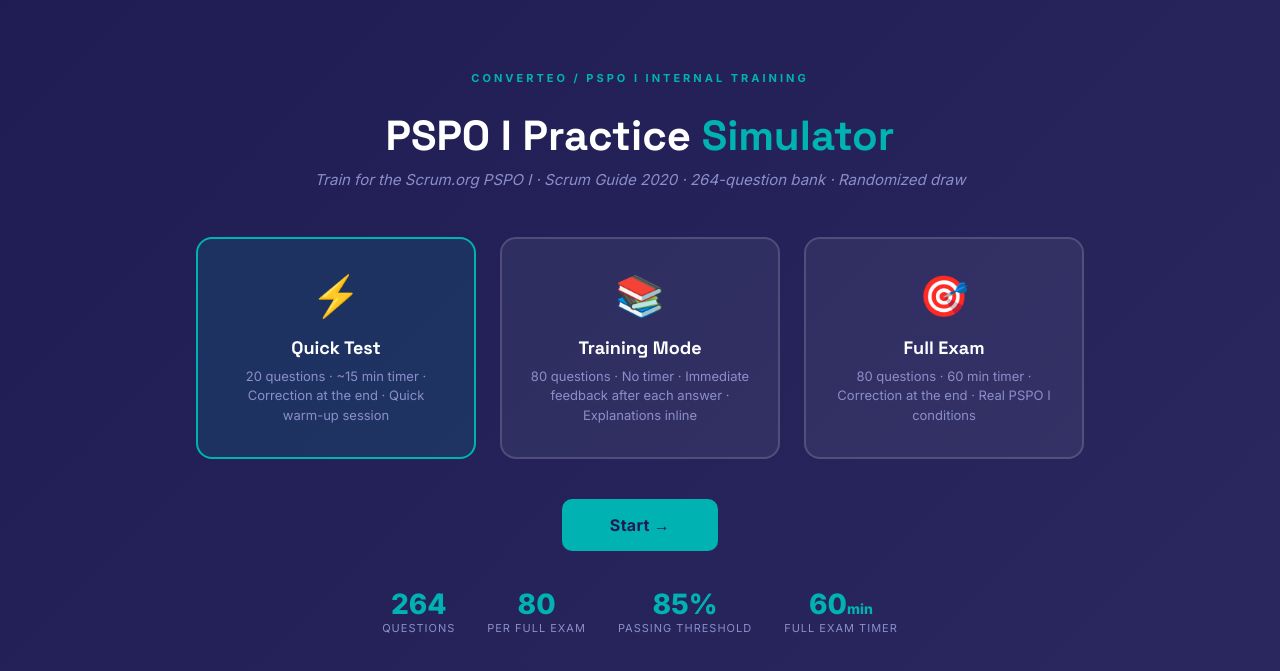
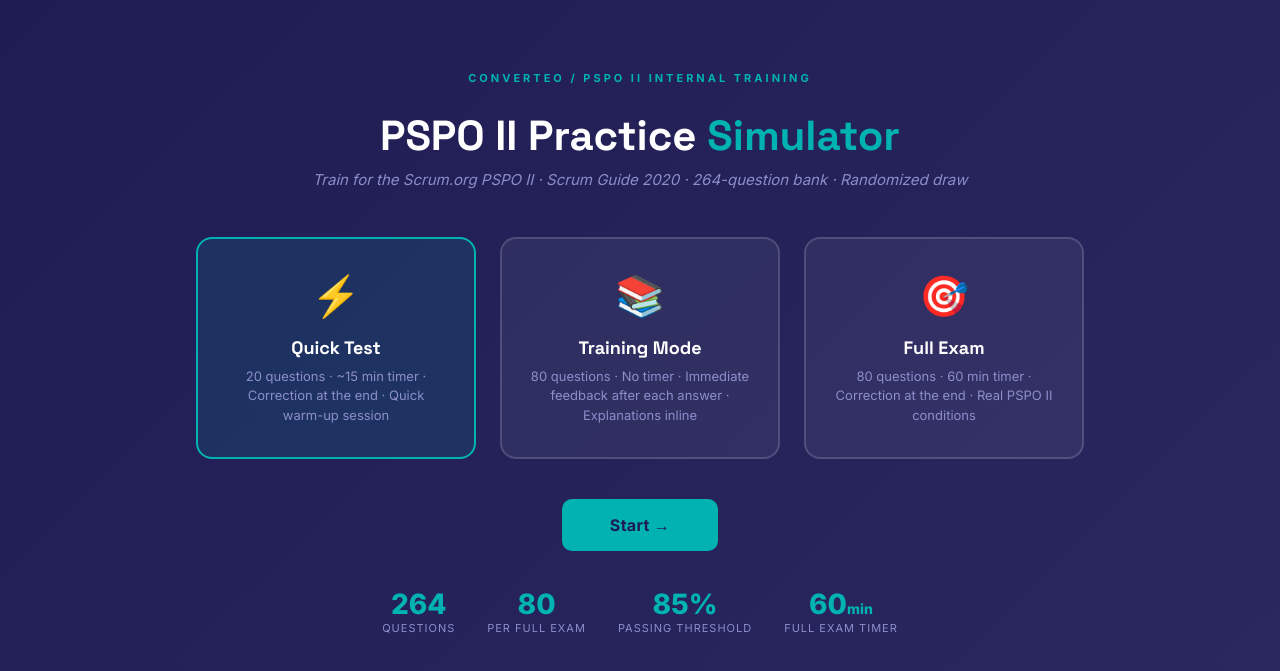
Before and after one commit to thomasblondeau-converteo/questionnaire-pspo-v3, a plain HTML site: page pspo2.html in a window 1280 px wide. Shown: the part 57-728 px from the top of the page. Drawn offline with Linux system fonts and the light colour scheme.

Commit message:
Update subtitle for PSPO II training

```diff
--- a/pspo2.html
+++ b/pspo2.html
@@ -1112,9 +1112,9 @@
     🛡️ Admin Dashboard
   </button>
 
-  <div class="start-brand">CONVERTEO / PSPO I INTERNAL TRAINING</div>
-  <div class="start-title">PSPO I Practice <span>Simulator</span></div>
-  <div class="start-sub" id="startSubtitle">Train for the Scrum.org PSPO I assessment · Scrum Guide 2020 · Randomized draw</div>
+  <div class="start-brand">CONVERTEO / PSPO II INTERNAL TRAINING</div>
+  <div class="start-title">PSPO II Practice <span>Simulator</span></div>
+  <div class="start-sub" id="startSubtitle">Train for the Scrum.org PSPO II assessment · Scrum Guide 2020 · Randomized draw</div>
 
   <!-- Mode cards — order: Quick Test, Training, Full Exam -->
   <div class="start-modes">
@@ -1131,7 +1131,7 @@
     <div class="mode-card" onclick="selectMode('exam')" id="modeExam">
       <div class="mode-icon">🎯</div>
       <div class="mode-name">Full Exam</div>
-      <div class="mode-desc">80 questions · 60 min timer · Correction at the end · Real PSPO I conditions</div>
+      <div class="mode-desc">80 questions · 60 min timer · Correction at the end · Real PSPO II conditions</div>
     </div>
   </div>
 
@@ -1171,8 +1171,8 @@
           <span class="logo-fallback" style="display:none">Converteo</span>
         </div>
         <div>
-          <div class="brand">CONVERTEO / PSPO I</div>
-          <h1>PSPO I Practice <span>Simulator</span></h1>
+          <div class="brand">CONVERTEO / PSPO II</div>
+          <h1>PSPO II Practice <span>Simulator</span></h1>
           <p id="headerSub">80 questions · 60 minutes · Passing threshold: 85%</p>
         </div>
       </div>
@@ -1258,7 +1258,7 @@
   </div>
 
   <div class="footer-bar">
-    Converteo · PSPO I Practice Simulator V5 · Based on The Scrum Guide 2020 (scrumguides.org) · <span id="footerMode"></span>
+    Converteo · PSPO II Practice Simulator V5 · Based on The Scrum Guide 2020 (scrumguides.org) · <span id="footerMode"></span>
   </div>
 </div>
 
@@ -1362,7 +1362,7 @@
 
 <script>
 /* ═══════════════════════════════════════════════════════════════════════
-   ██  PSPO I PRACTICE SIMULATOR V5
+   ██  PSPO II PRACTICE SIMULATOR V5
    Architecture: Questions loaded from external questions.json
    Supports: single-answer (radio) and multiple-answer (checkbox) questions
    Supports: scenario-based questions with visual badge
@@ -1450,7 +1450,7 @@
     // Update the question count stat
     document.getElementById('statQuestionCount').textContent = QUESTION_BANK.length;
     document.getElementById('startSubtitle').textContent =
-      `Train for the Scrum.org PSPO I · Scrum Guide 2020 · ${QUESTION_BANK.length}-question bank · Randomized draw`;
+      `Train for the Scrum.org PSPO II · Scrum Guide 2020 · ${QUESTION_BANK.length}-question bank · Randomized draw`;
     overlay.classList.add('hidden');
     showScreen('start');
   } catch (err) {
```
